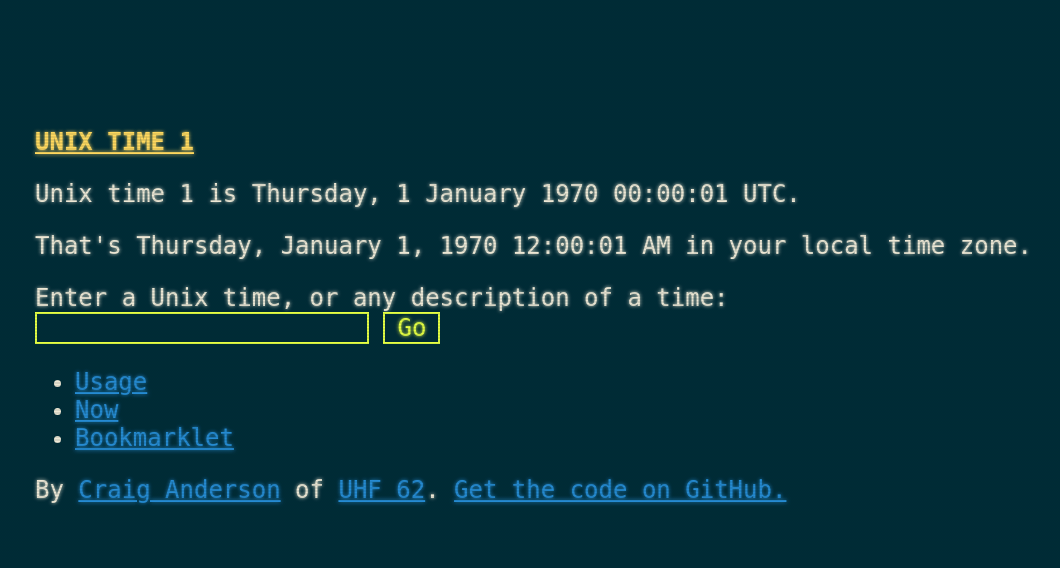
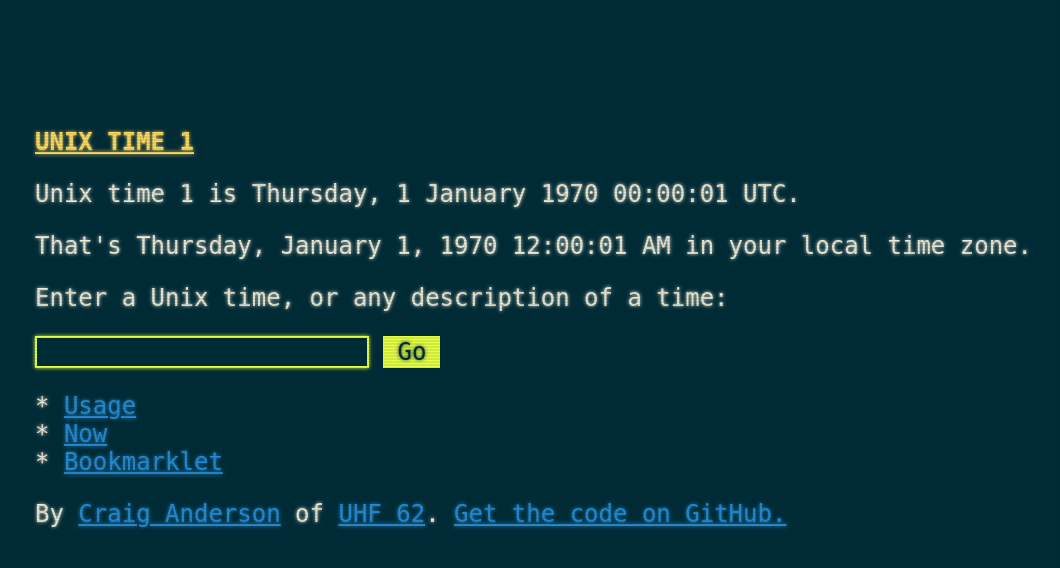
Before and after one commit to craiga/unixtimesta.mp, a Flask app: page /1 in a window 1280 px wide. Shown: the top 568 px of the page, without its empty margins (93-1153 px from the left). Run offline with Flask 2, Linux system fonts and the light colour scheme; style sheets or scripts are compiled from the project's sources; parts of the project's set-up code (start-up, migrations or seed data) failed here and were passed over; some libraries are stand-ins or nearby versions.

Commit message:
Style tweaks

```diff
--- a/scss/main.scss
+++ b/scss/main.scss
@@ -23,12 +23,24 @@ $base3: #fdf6e3;
 $white: #ffffff;
 
 $blur: 0.3vw;
+$backgroundColor: $base03;
+$foregroundColor: $base2;
+$linkColor: $blue;
+$linkHoverColor: lighten($linkColor, 33%);
+$heading1Color: lighten($yellow, 33%);
+$heading2Color: $green;
+$heading3Color: $cyan;
+$textInputColor: lighten($green, 33%);
+$submitInputForegroundColor: $backgroundColor;
+$submitInputHoverForegroundColor: $backgroundColor;
+$submitInputBackgroundColor: lighten($green, 33%);
+$submitInputHoverBackgroundColor: lighten($submitInputBackgroundColor, 33%);
 
 body {
   margin: 10%;
-  background: $base03;
-  color: $base2;
-  text-shadow: 0 0 $blur $base2;
+  background: $backgroundColor;
+  color: $foregroundColor;
+  text-shadow: 0 0 $blur $foregroundColor;
   font-family: monospace;
   font-size: max(3vh, 1em);
   @media (orientation: portrait) {
@@ -46,7 +58,7 @@ body {
     right: 0;
     background: linear-gradient(
       rgba(0, 0, 0, 0) 50%,
-      transparentize($base03, 0.9) 50%
+      transparentize($backgroundColor, 0.9) 50%
     );
     z-index: 2;
     background-size: 100% 3px, 3px 100%;
@@ -55,11 +67,11 @@ body {
 }
 
 a {
-  color: $blue;
-  text-shadow: 0 0 $blur $blue;
+  color: $linkColor;
+  text-shadow: 0 0 $blur $linkColor;
   &:hover {
-    color: lighten($blue, 33%);
-    text-shadow: 0 0 $blur lighten($blue, 33%);
+    color: $linkHoverColor;
+    text-shadow: 0 0 $blur $linkHoverColor;
   }
 }
 
@@ -72,16 +84,16 @@ h3 {
 
 h1 {
   text-transform: uppercase;
-  color: lighten($yellow, 33%);
-  text-shadow: 0 0 $blur lighten($yellow, 33%);
+  color: $heading1Color;
+  text-shadow: 0 0 $blur $heading1Color;
 }
 h2 {
-  color: $green;
-  text-shadow: 0 0 $blur $green;
+  color: $heading2Color;
+  text-shadow: 0 0 $blur $heading2Color;
 }
 h3 {
-  color: $cyan;
-  text-shadow: 0 0 $blur $cyan;
+  color: $heading3Color;
+  text-shadow: 0 0 $blur $heading3Color;
 }
 
 input {
@@ -92,7 +104,32 @@ input {
   border-width: 0;
   padding: 0 0.5em;
   margin: 0;
-  color: lighten($green, 33%);
-  border: 2px solid lighten($green, 33%);
-  text-shadow: 0 0 $blur lighten($green, 33%);
+  &[type="text"] {
+    color: $textInputColor;
+    border: 2px solid $textInputColor;
+    text-shadow: 0 0 $blur $textInputColor;
+    box-shadow: 0 0 $blur $textInputColor;
+  }
+  &[type="submit"] {
+    background: $submitInputBackgroundColor;
+    border: 2px solid $submitInputBackgroundColor;
+    color: $submitInputForegroundColor;
+    text-shadow: 0 0 $blur $submitInputForegroundColor;
+    box-shadow: 0 0 $blur $submitInputForegroundColor;
+    &:hover {
+      background: $submitInputHoverBackgroundColor;
+      border: 2px solid $submitInputHoverBackgroundColor;
+      color: $submitInputHoverForegroundColor;
+      text-shadow: 0 0 $blur $submitInputHoverForegroundColor;
+      box-shadow: 0 0 $blur $submitInputHoverForegroundColor;
+    }
+  }
 }
+
+ul {
+  list-style: none;
+  padding: 0;
+  li::before {
+    content: "* ";
+  }
+}
--- a/unixtimestamp/templates/base.html
+++ b/unixtimestamp/templates/base.html
@@ -16,10 +16,15 @@
     <h1>{{ self.title() }}</h1>
     {% block body %}{% endblock %}
     <form action="/" method="post">
-      <label for="time">Enter a Unix time, or any description of a time:</label
-      ><br />
-      <input type="text" name="time" id="time" value="" />
-      <input type="submit" value="Go" />
+      <p>
+        <label for="time"
+          >Enter a Unix time, or any description of a time:</label
+        >
+      </p>
+      <p>
+        <input type="text" name="time" id="time" value="" />
+        <input type="submit" value="Go" />
+      </p>
     </form>
     <ul>
       <li><a href="/usage">Usage</a></li>
```
